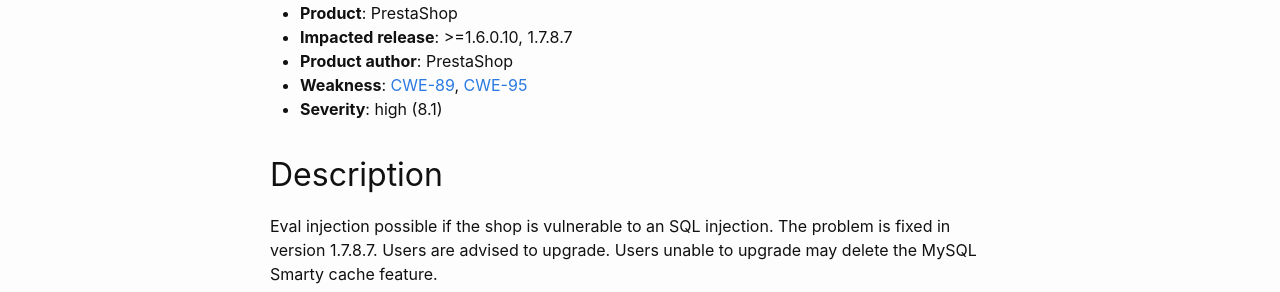
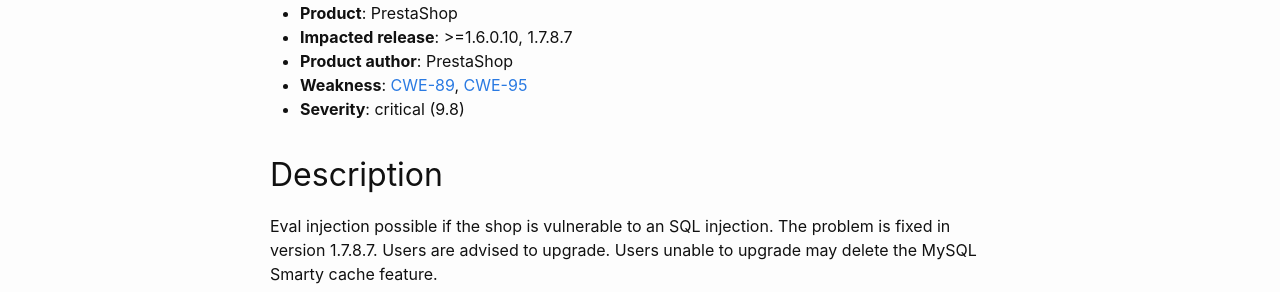
Before and after one commit to friends-of-presta/security-advisories, a Jekyll site: the page built from _posts/2022-07-25-core- CVE-2022-31181.md, in a window 1280 px wide. Shown: the part 491-783 px from the top of the page. Built offline with Jekyll 4.4.1, drawn with Linux system fonts in a browser that asks for light colours.

Commit message:
Update 2022-07-25-core- CVE-2022-31181.md

```diff
--- a/_posts/2022-07-25-core- CVE-2022-31181.md
+++ b/_posts/2022-07-25-core- CVE-2022-31181.md
@@ -19,7 +19,7 @@ In versions from 1.6.0.10 and before 1.7.8.7 PrestaShop is subject to an SQL inj
 * **Impacted release**: >=1.6.0.10, 1.7.8.7
 * **Product author**: PrestaShop
 * **Weakness**: [CWE-89](https://cwe.mitre.org/data/definitions/89.html),  [CWE-95](https://cwe.mitre.org/data/definitions/95.html)
-* **Severity**: high (8.1)
+* **Severity**: critical (9.8)
 
 ## Description
 
```
